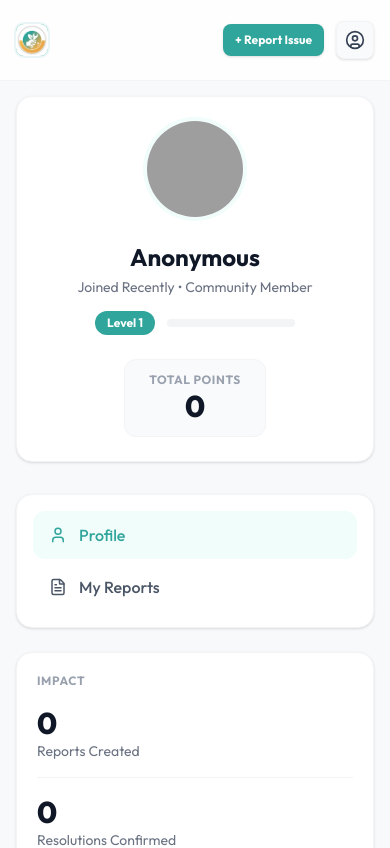
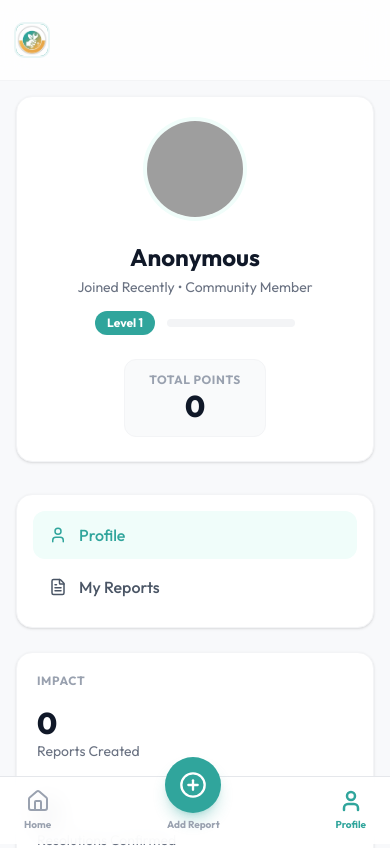
Before and after one commit to Joyanne05/fixit-my, a Next.js app in the folder frontend/: page /profile in a window 390 px wide. Shown: the top 848 px of the page. Built offline with nearby package versions, Linux system fonts and the light colour scheme; no server answers; grey boxes are pictures that could not be loaded; a web font is replaced by a local one.

Commit message:
style(ui): add mobile bottom nav, fix back button on create report page

```diff
--- a/frontend/app/dashboard/components/ReportForm.tsx
+++ b/frontend/app/dashboard/components/ReportForm.tsx
@@ -115,15 +115,15 @@ const CreateReportForm = () => {
   }
 
   return (
-    <div className="min-h-screen bg-gray-50 pt-18 pb-12 px-4 sm:px-6 lg:px-8">
+    <div className="min-h-screen bg-gray-50 pt-24 pb-24 md:pb-12 px-4 sm:px-6 lg:px-8">
       <div className="max-w-7xl mx-auto">
         {/* Back button on the top left side */}
-        <div className="flex justify-start">
+        <div className="flex justify-start mb-6 md:mb-0">
           <button
             onClick={() => router.push('/dashboard')}
-            className="flex items-center gap-2 text-sm font-medium text-gray-500 hover:text-gray-900 transition-colors bg-white px-4 py-2 rounded-lg border border-gray-100 shadow-sm"
+            className="flex items-center gap-2 text-sm font-bold text-gray-500 hover:text-gray-900 transition-colors bg-white px-4 py-2.5 rounded-xl border border-gray-100 shadow-sm active:scale-95"
           >
-            <ArrowLeft size={20} />
+            <ArrowLeft size={18} strokeWidth={2.5} />
             Back
           </button>
         </div>
--- a/frontend/app/dashboard/page.tsx
+++ b/frontend/app/dashboard/page.tsx
@@ -103,11 +103,11 @@ export default function DashboardPage() {
   return (
     <>
       {authChecked && (isAuthenticated ? <NavBarPrivate /> : <NavBarPublic />)}
-      <div className="pt-20 sm:pt-24 w-full min-h-screen px-4 sm:px-8 lg:px-16 py-6 bg-white">
+      <div className="pt-20 sm:pt-24 w-full min-h-screen px-4 sm:px-8 lg:px-16 py-6 pb-24 md:pb-6 bg-white">
         <div className="max-w-7xl mx-auto">
           {/* Header */}
           <div className="flex flex-col mb-6">
-            <h1 className="text-3xl font-bold text-[#124076]">Public Report Feed</h1>
+            <h1 className="text-3xl font-bold text-[#124076] pt-4">Public Report Feed</h1>
             <p className="text-sm text-gray-500">
               View and track real-time reports from the community
               {!isAuthenticated && authChecked && (
--- a/frontend/app/dashboard/report/page.tsx
+++ b/frontend/app/dashboard/report/page.tsx
@@ -1,8 +1,10 @@
+import NavBarPrivate from "@/shared/components/NavBarPrivate";
 import CreateReportForm from "../components/ReportForm";
 
 export default function ReportPage() {
     return (
         <>
+            <NavBarPrivate />
             <CreateReportForm />
         </>
     )
--- a/frontend/app/profile/page.tsx
+++ b/frontend/app/profile/page.tsx
@@ -172,7 +172,7 @@ export default function ProfilePage() {
         <div className="min-h-screen bg-page-bg">
             <NavBarPrivate />
 
-            <main className="pt-24 pb-12 px-4 sm:px-6 lg:px-8 max-w-7xl mx-auto">
+            <main className="pt-24 pb-24 md:pb-12 px-4 sm:px-6 lg:px-8 max-w-7xl mx-auto">
                 {/* Profile Header */}
                 <div className="bg-white rounded-2xl p-6 sm:p-8 border border-gray-100 shadow-sm mb-8">
                     <div className="flex flex-col sm:flex-row items-center sm:items-start gap-6">
--- a/frontend/app/reports/[id]/page.tsx
+++ b/frontend/app/reports/[id]/page.tsx
@@ -203,7 +203,7 @@ export default function ReportDetailPage() {
         <div className="px-0 sm:px-4 lg:px-8 py-2 min-h-screen bg-page-bg">
             <NavBarPrivate />
 
-            <main className="pt-20 sm:pt-24 pb-12 px-4 sm:px-6 max-w-7xl mx-auto font-sans">
+            <main className="pt-20 sm:pt-24 pb-24 md:pb-12 px-4 sm:px-6 max-w-7xl mx-auto font-sans">
                 {/* Breadcrumbs */}
                 <div className="flex items-center gap-2 text-sm text-gray-500 mb-6 font-medium overflow-x-auto whitespace-nowrap pb-2 scrollbar-hide">
                     <button
--- /dev/null
+++ b/frontend/shared/components/MobileBottomNav.tsx
@@ -0,0 +1,53 @@
+"use client";
+import React from 'react';
+import { Home, PlusCircle, User } from 'lucide-react';
+import { usePathname, useRouter } from 'next/navigation';
+
+export default function MobileBottomNav() {
+    const router = useRouter();
+    const pathname = usePathname();
+
+    const isActive = (path: string) => {
+        if (path === '/dashboard' && pathname === '/dashboard') return true;
+        if (path !== '/dashboard' && pathname.startsWith(path)) return true;
+        return false;
+    };
+
+    return (
+        <div className="md:hidden fixed bottom-0 left-0 right-0 bg-white/90 backdrop-blur-md border-t border-gray-200 py-3 px-6 z-50 pb-safe">
+            <div className="flex justify-between items-center max-w-sm mx-auto">
+                <button
+                    onClick={() => router.push('/dashboard')}
+                    className={`flex flex-col items-center gap-1 transition-colors ${isActive('/dashboard') ? 'text-brand-primary' : 'text-gray-400 hover:text-gray-600'
+                        }`}
+                >
+                    <Home size={24} strokeWidth={isActive('/dashboard') ? 2.5 : 2} />
+                    <span className="text-[10px] font-bold">Home</span>
+                </button>
+
+                <button
+                    onClick={() => router.push('/dashboard/report')}
+                    className="flex flex-col items-center justify-center -mt-8"
+                >
+                    <div className={`w-14 h-14 rounded-full flex items-center justify-center shadow-lg transition-all active:scale-95 ${isActive('/dashboard/report')
+                        ? 'bg-brand-primary text-white ring-4 ring-brand-bg-light'
+                        : 'bg-brand-primary text-white shadow-brand-primary/30'
+                        }`}>
+                        <PlusCircle size={28} />
+                    </div>
+                    <span className={`text-[10px] font-bold mt-1 ${isActive('/dashboard/report') ? 'text-brand-primary' : 'text-gray-400'
+                        }`}>Add Report</span>
+                </button>
+
+                <button
+                    onClick={() => router.push('/profile')}
+                    className={`flex flex-col items-center gap-1 transition-colors ${isActive('/profile') ? 'text-brand-primary' : 'text-gray-400 hover:text-gray-600'
+                        }`}
+                >
+                    <User size={24} strokeWidth={isActive('/profile') ? 2.5 : 2} />
+                    <span className="text-[10px] font-bold">Profile</span>
+                </button>
+            </div>
+        </div>
+    );
+}
--- a/frontend/shared/components/NavBarPrivate.tsx
+++ b/frontend/shared/components/NavBarPrivate.tsx
@@ -2,6 +2,7 @@
 import React, { useState } from 'react';
 import { useRouter } from "next/navigation";
 import AuthModal from '@/app/auth/components/AuthModal';
+import MobileBottomNav from './MobileBottomNav';
 
 import { CircleUser } from 'lucide-react';
 
@@ -29,7 +30,7 @@ const Navbar: React.FC = () => {
 
 
                     {/* Actions */}
-                    <div className="flex items-center space-x-3 sm:space-x-6">
+                    <div className="hidden md:block flex items-center space-x-3 sm:space-x-6">
                         <button
                             onClick={() => router.push("/dashboard/report")}
                             className="cursor-pointer bg-brand-primary text-white px-3 sm:px-5 py-2 sm:py-2.5 rounded-lg text-xs sm:text-sm font-bold transition-all shadow-sm hover:shadow-md active:scale-95"
@@ -56,6 +57,7 @@ const Navbar: React.FC = () => {
             isOpen={isSignInModalOpen}
             onClose={() => setIsSignInModalOpen(false)}
         />
+        <MobileBottomNav />
     </>;
 };
 
```
